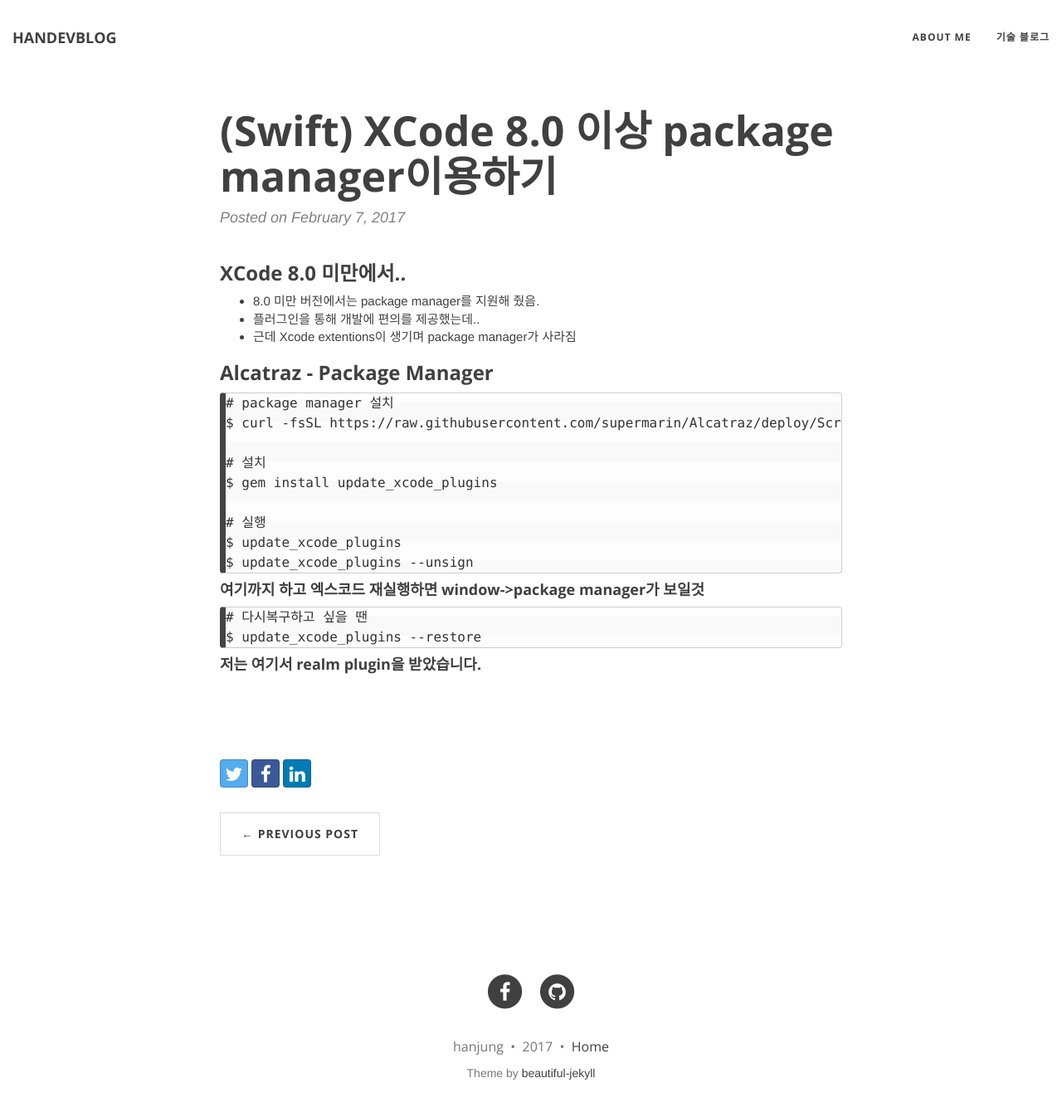
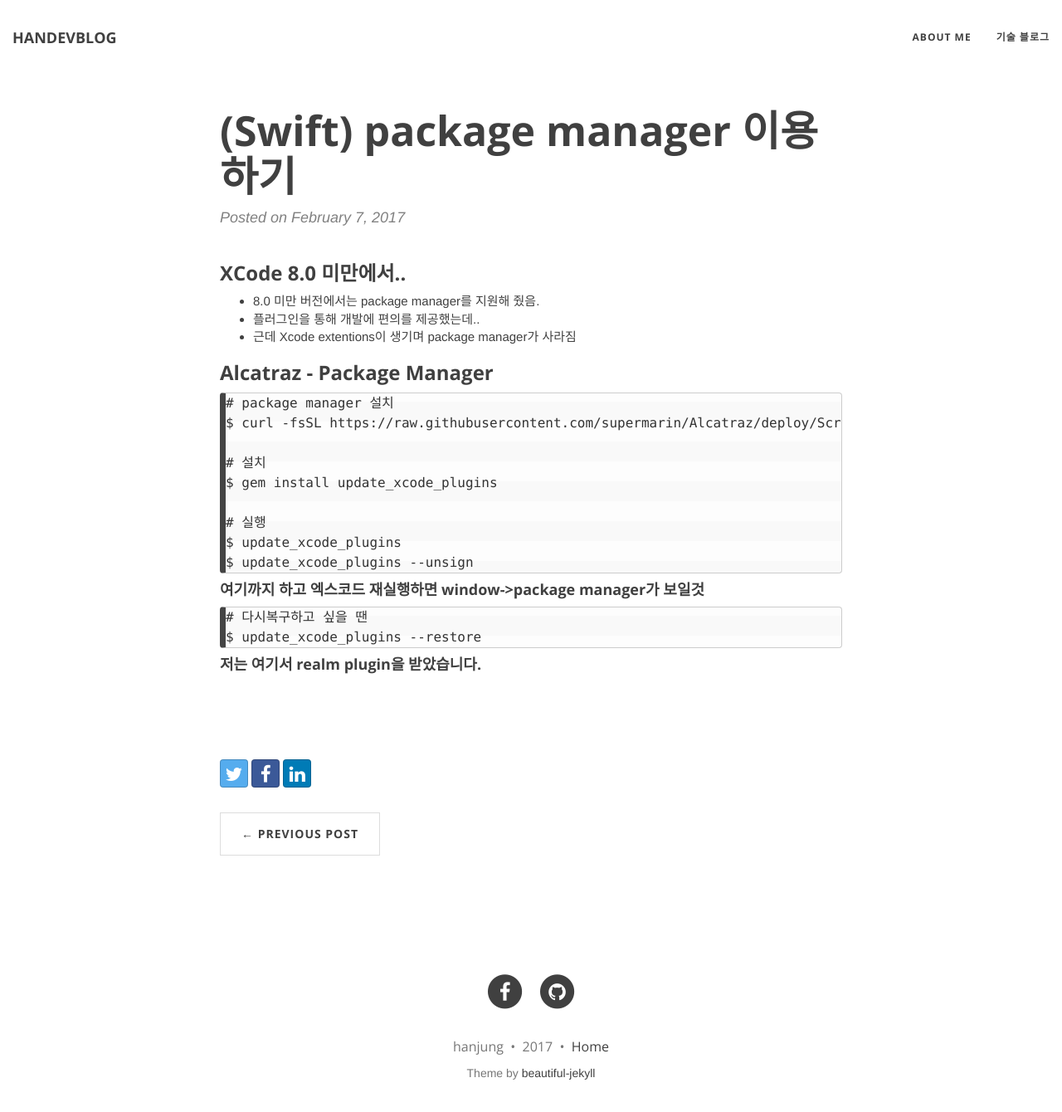
Before and after one commit to hanjungv/hanjungv.github.io, a Jekyll site: the page built from _posts/2017-02/07/2017-02-07-2_Swift_XCode_package_manager.markdown, in a window 1280 px wide and 1354 px high. Shown: the top 1340 px of the window at 83% size. Built offline with Jekyll 4.4.1, drawn with Linux system fonts in a browser that asks for light colours; nearby versions of some CDN libraries; comment, search, counter and statistics services are not loaded.

Commit message:
post name change

```diff
--- a/_posts/2017-02/07/2017-02-07-2_Swift_XCode_package_manager.markdown
+++ b/_posts/2017-02/07/2017-02-07-2_Swift_XCode_package_manager.markdown
@@ -1,7 +1,7 @@
 ---
 
 layout: post
-title: "(Swift) XCode 8.0 이상 package manager이용하기"
+title: "(Swift) package manager 이용하기"
 category: SWIFT
 
 ---
```
